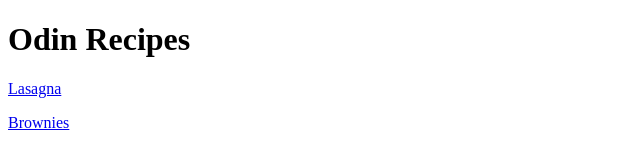
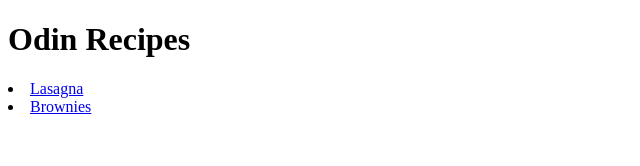
Before and after one commit to Nomatic173/odin-recipes, a plain HTML site: page index.html in a window 1280 px wide. Shown: the whole page, without its empty margins (0-640 px from the left). Drawn offline with Linux system fonts and the light colour scheme.

```diff
--- a/index.html
+++ b/index.html
@@ -6,7 +6,9 @@
     </head>
     <body>
         <h1>Odin Recipes</h1>
-        <p><a href="recipes/lasagna.html">Lasagna</a></p>
-        <p><a href="recipes/brownie.html">Brownies</a></p>
+        <un>
+            <li><a href="recipes/lasagna.html">Lasagna</a></li>
+            <li><a href="recipes/brownie.html">Brownies</a></li>
+        </un>
     </body>
 </html>
```
